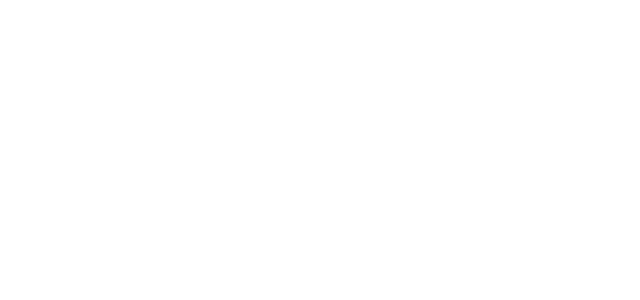
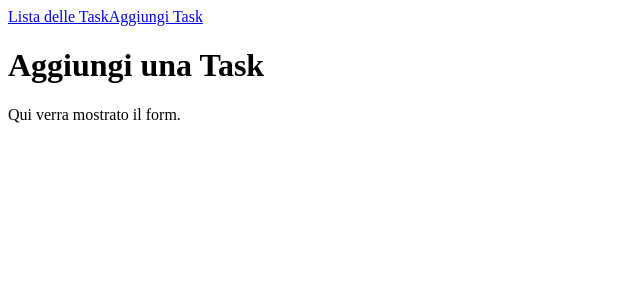
Before and after one commit to AlbertoOrlando/react-task-manager-frontend, a React (Vite) app: page /add in a window 1280 px wide. Shown: the top 300 px of the page, without its empty margins (0-640 px from the left). Built offline with nearby package versions, Linux system fonts and the light colour scheme.

Commit message:
add routing and task management components

```diff
--- a/package.json
+++ b/package.json
@@ -11,7 +11,8 @@
   },
   "dependencies": {
     "react": "^19.1.0",
-    "react-dom": "^19.1.0"
+    "react-dom": "^19.1.0",
+    "react-router-dom": "^7.6.2"
   },
   "devDependencies": {
     "@eslint/js": "^9.25.0",
--- a/src/App.jsx
+++ b/src/App.jsx
@@ -1,10 +1,21 @@
+import { BrowserRouter, Routes, Route, NavLink } from "react-router-dom"
+import TaskList from "./pages/TaskList"
+import AddTask from "./pages/AddTask"
 
 function App() {
 
   return (
-    <>
+    <BrowserRouter>
 
-    </>
+      <nav>
+        <NavLink to="/">Lista delle Task</NavLink>
+        <NavLink to="/add">Aggiungi Task</NavLink>
+      </nav>
+      <Routes>
+        <Route path="/" element={<TaskList />} />
+        <Route path="/add" element={<AddTask />} />
+      </Routes>
+    </BrowserRouter>
   )
 }
 
--- /dev/null
+++ b/src/pages/AddTask.jsx
@@ -0,0 +1,8 @@
+export default function AddTask() {
+    return (
+        <div>
+            <h1>Aggiungi una Task</h1>
+            <p>Qui verra mostrato il form.</p>
+        </div>
+    )
+}
--- /dev/null
+++ b/src/pages/TaskList.jsx
@@ -0,0 +1,8 @@
+export default function TaskList() {
+    return (
+        <div>
+            <h1>Lista delle Task</h1>
+            <p>Qui puoi visualizzare tutte le task.</p>
+        </div>
+    )
+}
```
Also changed, not shown: 1 other file (tests, documents, lock files or other folders).
